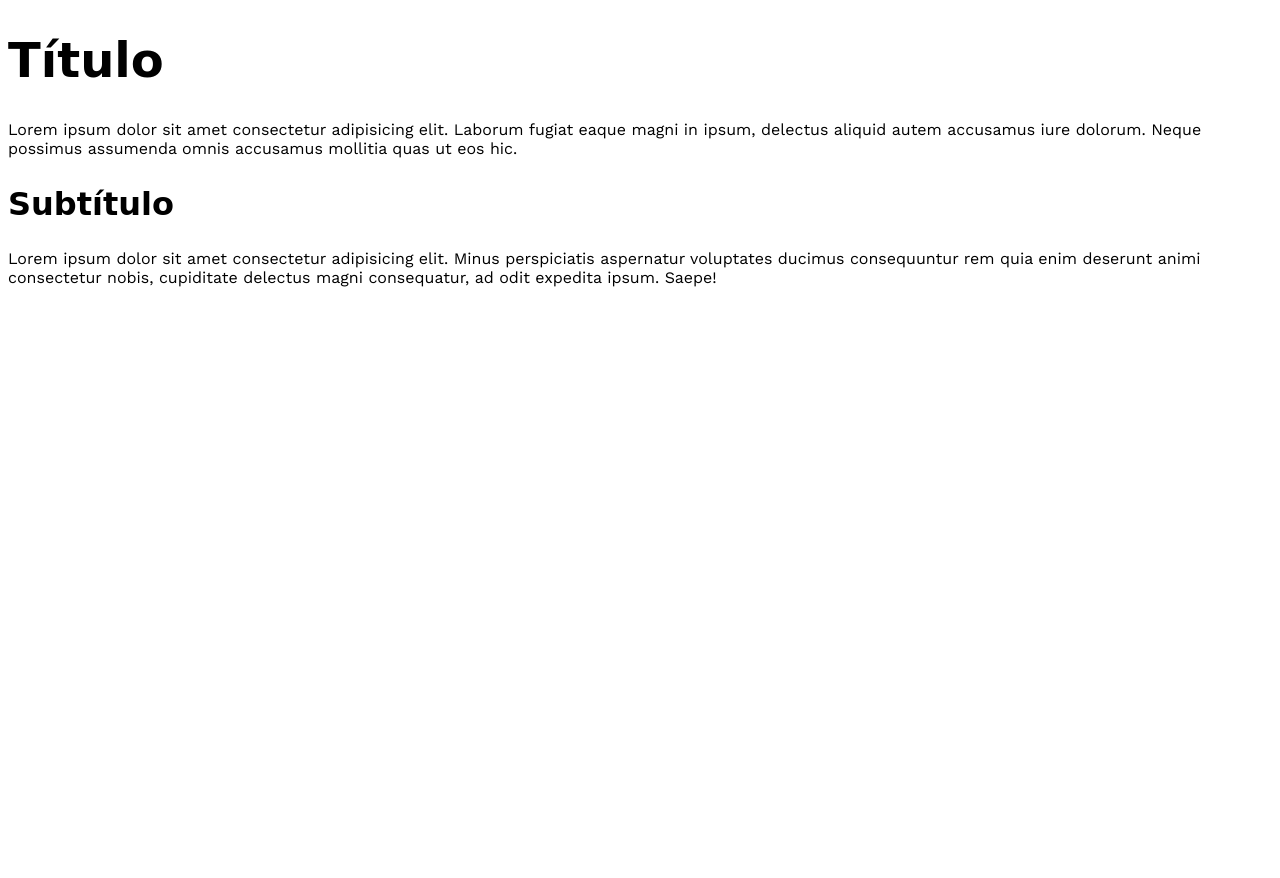
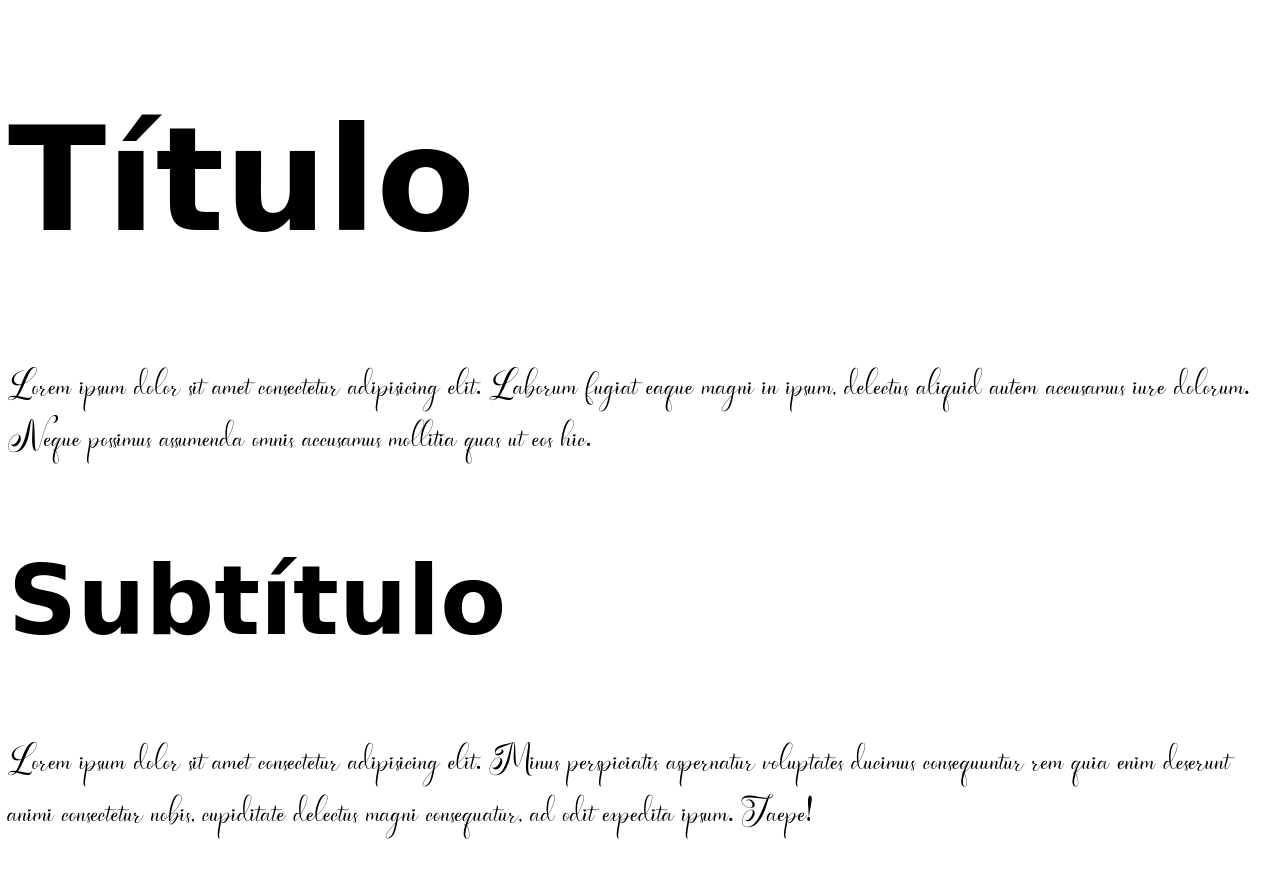
Before and after one commit to DanielleTorree/curso-html-e-css, a plain HTML site: page exercicios/ex018/font01.html in a window 1280 px wide. Before the commit the page ends 800 px from the top, so only its background shows below. Drawn offline with nearby package versions, Linux system fonts and the light colour scheme; a web font is replaced by a local one.

Commit message:
Fontes Personalizadas

```diff
--- a/exercicios/ex018/font01.html
+++ b/exercicios/ex018/font01.html
@@ -10,9 +10,16 @@
 
         @import url('https://fonts.googleapis.com/css2?family=Work+Sans:ital,wght@0,100;0,200;0,300;0,400;0,500;0,600;0,700;0,800;0,900;1,100;1,200;1,300;1,400;1,500;1,600;1,700;1,800;1,900&display=swap');
 
+        @font-face {
+            font-family: 'FabellaFlower';
+            src: url('./fonts/fabella-flower.ttf') format('truetype');
+            font-weight: normal;
+            font-style: normal;
+        }
+
         body {
-            font-family: 'Work Sans', Arial, Verdana, sans-serif;
-            font-size: 16px;
+            font-family: 'FabellaFlower', Arial, Verdana, sans-serif;
+            font-size: 3em;
             color: black;
         }
         h1 {
```
Also changed, not shown: exercicios/ex018/font02.html (added, +49 -0 lines), exercicios/ex018/fonts/fabella-flower.ttf (added).
